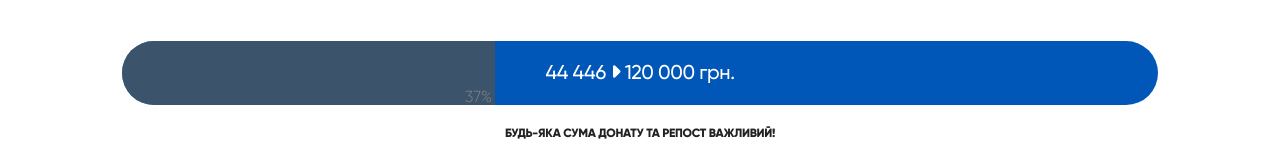
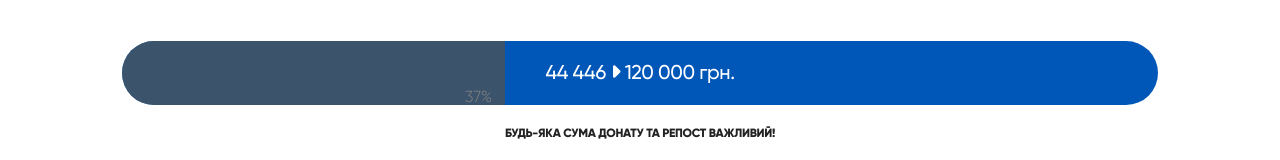
Before and after one commit to olekrumian/cardCopy, a plain HTML site: page index.html in a window 1280 px wide. Shown: the top 160 px of the page. Drawn offline with Linux system fonts and the light colour scheme.

Commit message:
goalUpdate37

```diff
--- a/style.css
+++ b/style.css
@@ -529,7 +529,7 @@ h4 {
     right: 0;
     bottom: 0;
     left: 0;
-    width: 36%;
+    width: 37%;
     background-color: rgba(82, 82, 82, 0.738);
   }
 
```
